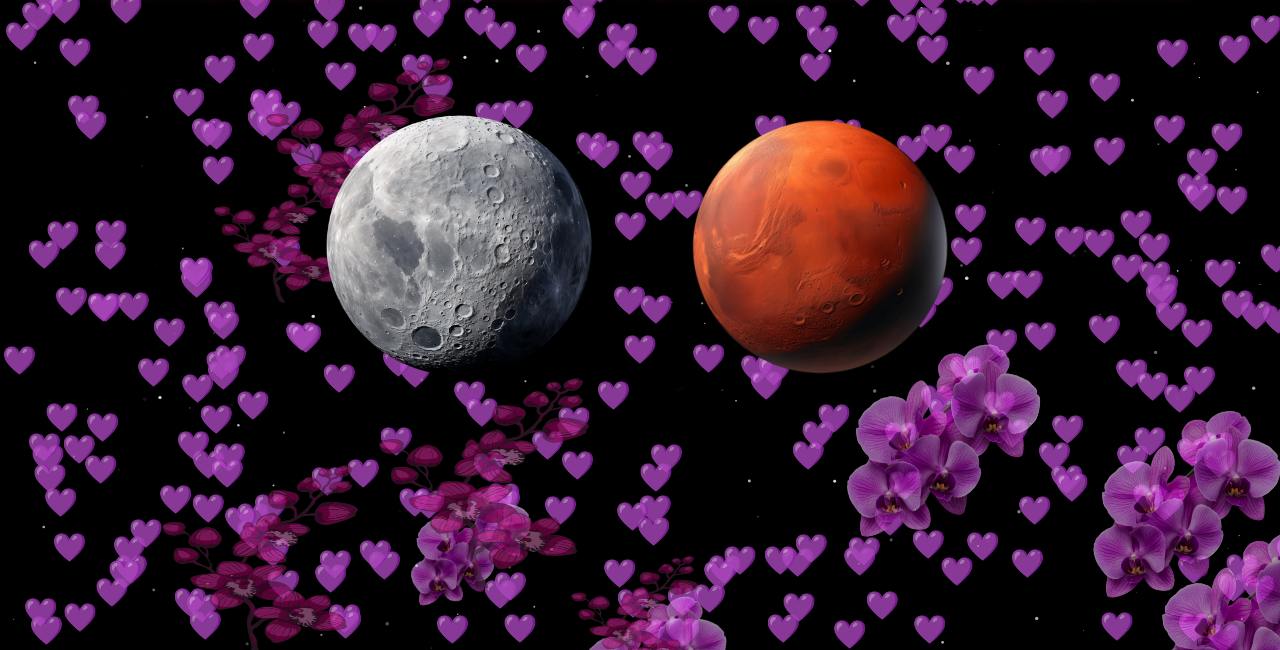
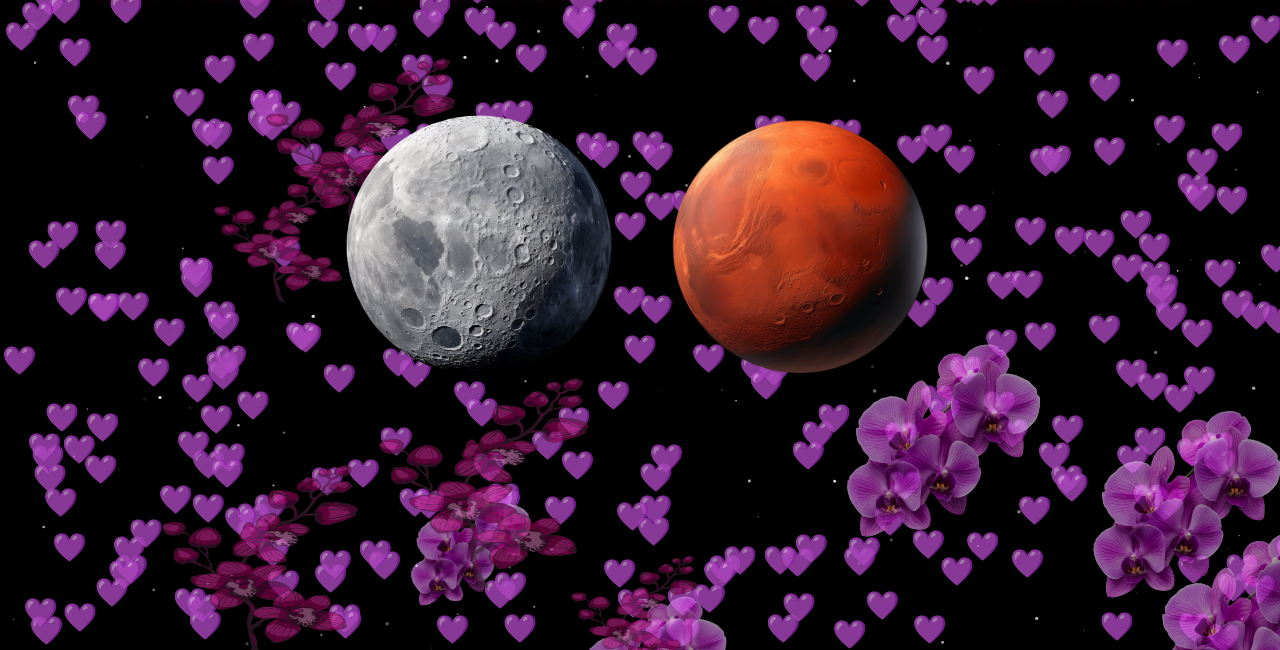
Before and after one commit to Gandalfblanco12/Mis-Planes-Son-A-Marte, a plain HTML site: page index.html in a window 1280 px wide. Shown: the part 150-800 px from the top of the page. Drawn offline with Linux system fonts and the light colour scheme.

Commit message:
Update index.html

```diff
--- a/index.html
+++ b/index.html
@@ -154,8 +154,8 @@
       const centerY = canvas.height / 2 + osc;
       const size = 300;
       ctx.globalAlpha = 1;
-      ctx.drawImage(imgLuna, centerX - size - 30, centerY - size / 2, size, size);
-      ctx.drawImage(imgMarte, centerX + 30, centerY - size / 2, size, size);
+      ctx.drawImage(imgLuna, centerX - size - 10, centerY - size / 2, size, size);
+      ctx.drawImage(imgMarte, centerX + 10, centerY - size / 2, size, size);
     }
 
     function dibujarOrquideas() {
```
